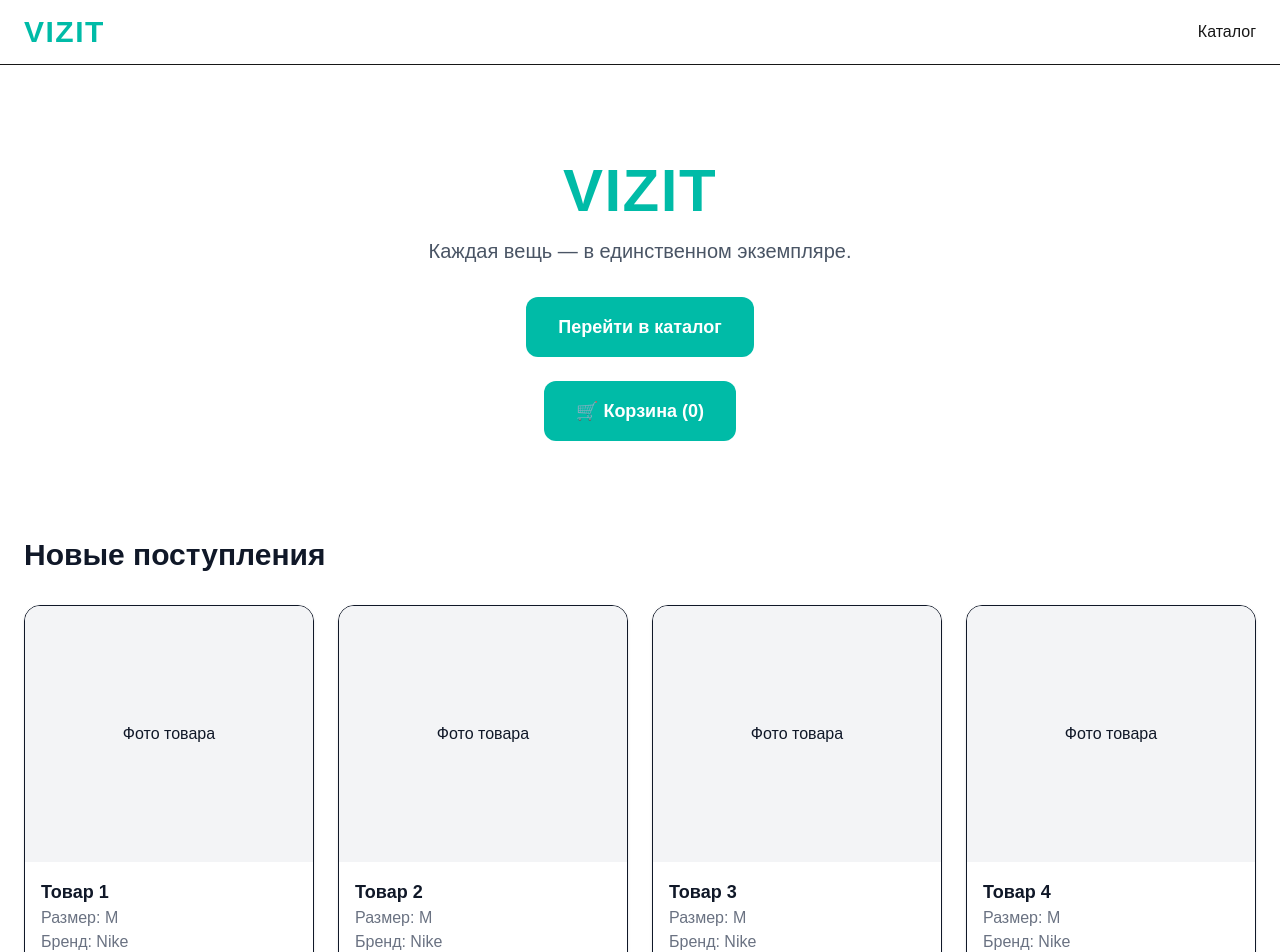
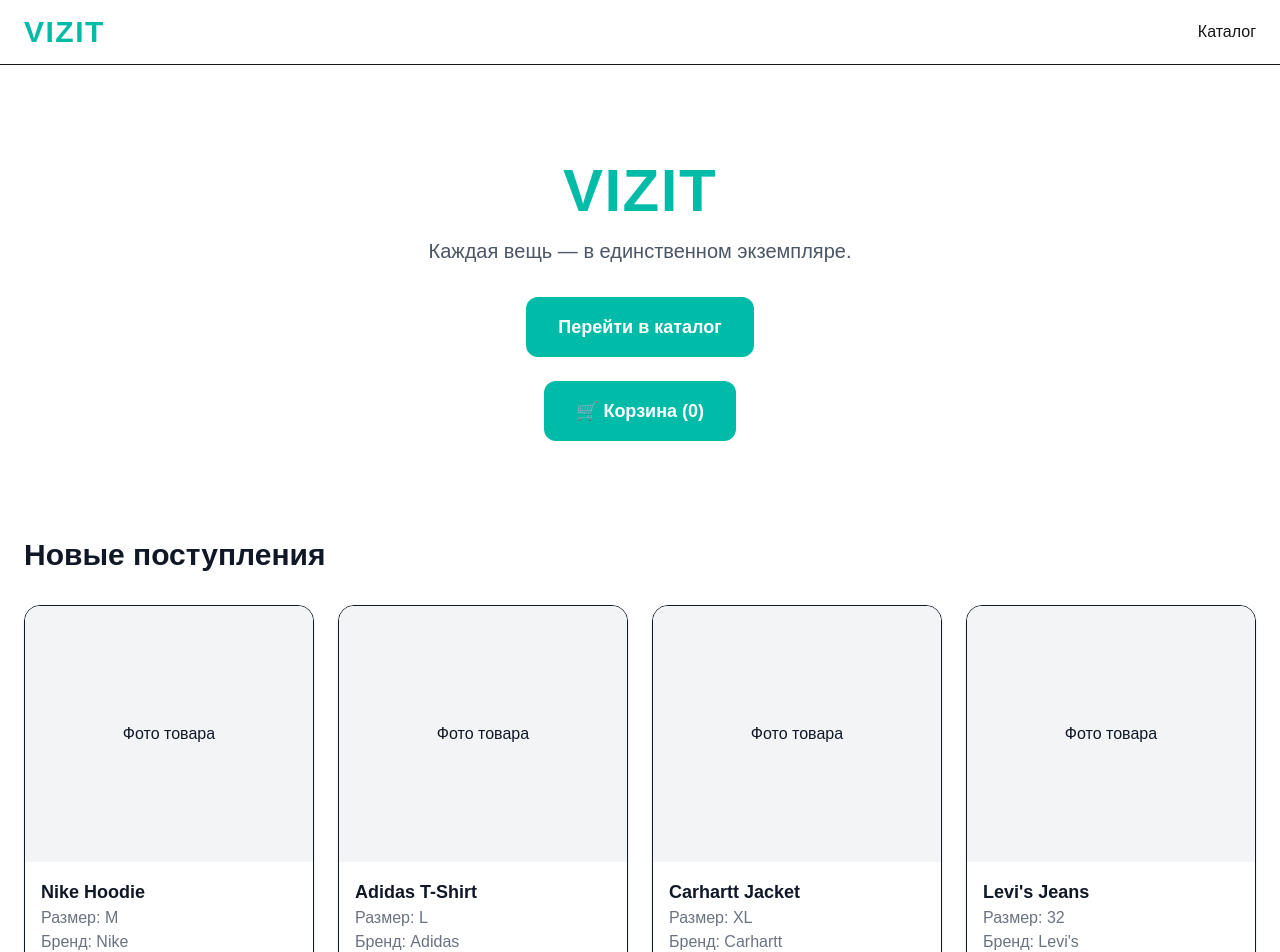
Before and after one commit to dropskepp-cell/vizit, a Next.js app: page / in a window 1280 px wide. Shown: the top 952 px of the page. Built offline with nearby package versions, Linux system fonts and the light colour scheme.

Commit message:
Обновил каталог товаров

```diff
--- a/app/page.tsx
+++ b/app/page.tsx
@@ -2,6 +2,7 @@
 
 import { useState } from "react";
 
+import { products } from "../data/products";
 export default function Home() {
   const [cart, setCart] = useState<number[]>(() => {
     if (typeof window !== "undefined") {
@@ -48,9 +49,9 @@ export default function Home() {
         </h2>
 
         <div className="grid gap-6 sm:grid-cols-2 lg:grid-cols-4">
-          {[1, 2, 3, 4].map((item) => (
+    {products.map((item) => (
             <div
-              key={item}
+              key={item.id}
               className="overflow-hidden rounded-2xl border shadow-sm"
             >
               <div className="flex h-64 items-center justify-center bg-gray-100">
@@ -59,23 +60,23 @@ export default function Home() {
 
               <div className="p-4">
                 <h3 className="text-lg font-semibold">
-                  Товар {item}
+                  {item.name}
                 </h3>
 
                 <p className="text-gray-500">
-                  Размер: M
+                  Размер: {item.size}
                 </p>
 
                 <p className="text-gray-500">
-                  Бренд: Nike
+                Бренд: {item.brand}
                 </p>
 
                 <p className="mt-2 text-xl font-bold">
-                  900 ₴
+                  {item.price} ₴
                 </p>
 
                 <button
-                  onClick={() => addToCart(item)}
+                  onClick={() => addToCart(item.id)}
                   className="mt-4 w-full rounded-xl bg-teal-500 py-3 font-semibold text-white transition hover:bg-teal-600"
                 >
                   В корзину
--- /dev/null
+++ b/data/products.ts
@@ -0,0 +1,30 @@
+export const products = [
+  {
+    id: 1,
+    name: "Nike Hoodie",
+    brand: "Nike",
+    size: "M",
+    price: 900,
+  },
+  {
+    id: 2,
+    name: "Adidas T-Shirt",
+    brand: "Adidas",
+    size: "L",
+    price: 700,
+  },
+  {
+    id: 3,
+    name: "Carhartt Jacket",
+    brand: "Carhartt",
+    size: "XL",
+    price: 1800,
+  },
+  {
+    id: 4,
+    name: "Levi's Jeans",
+    brand: "Levi's",
+    size: "32",
+    price: 1200,
+  },
+];
```
